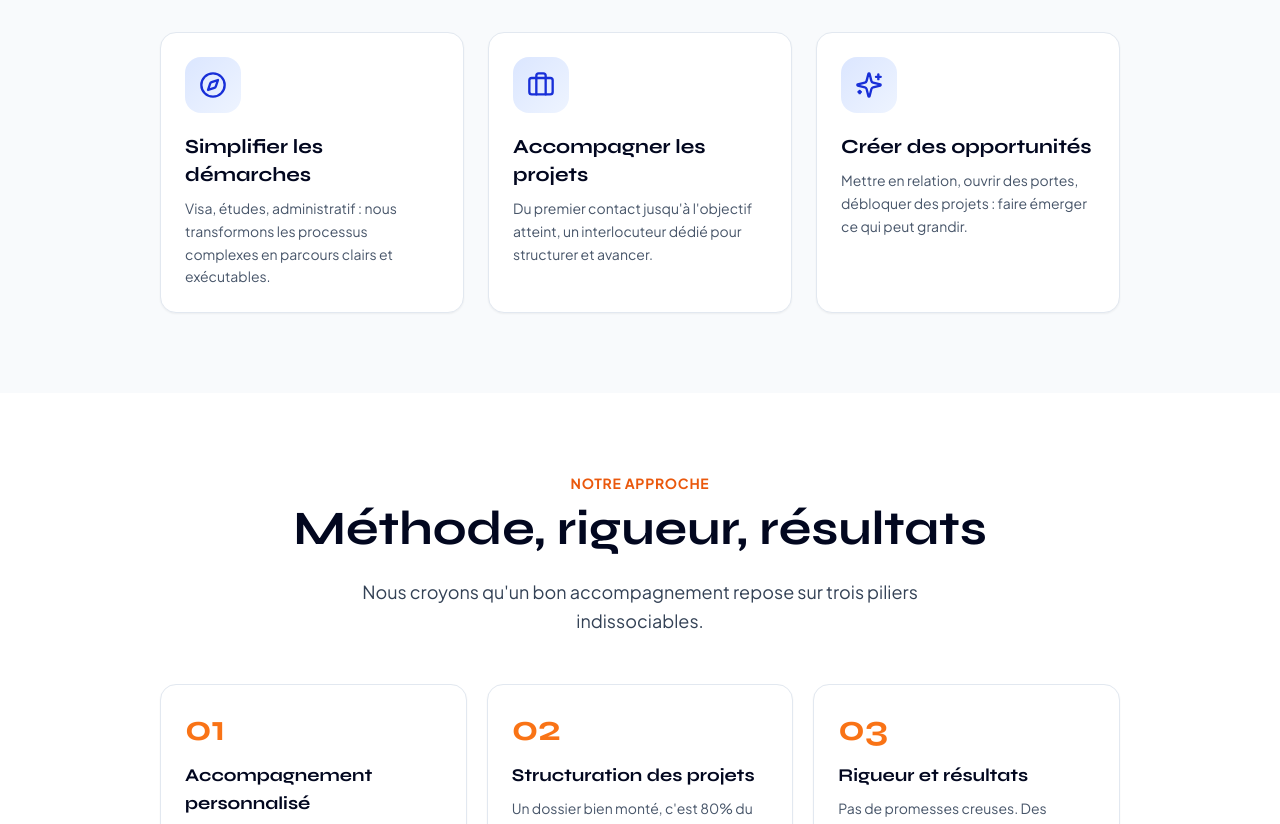
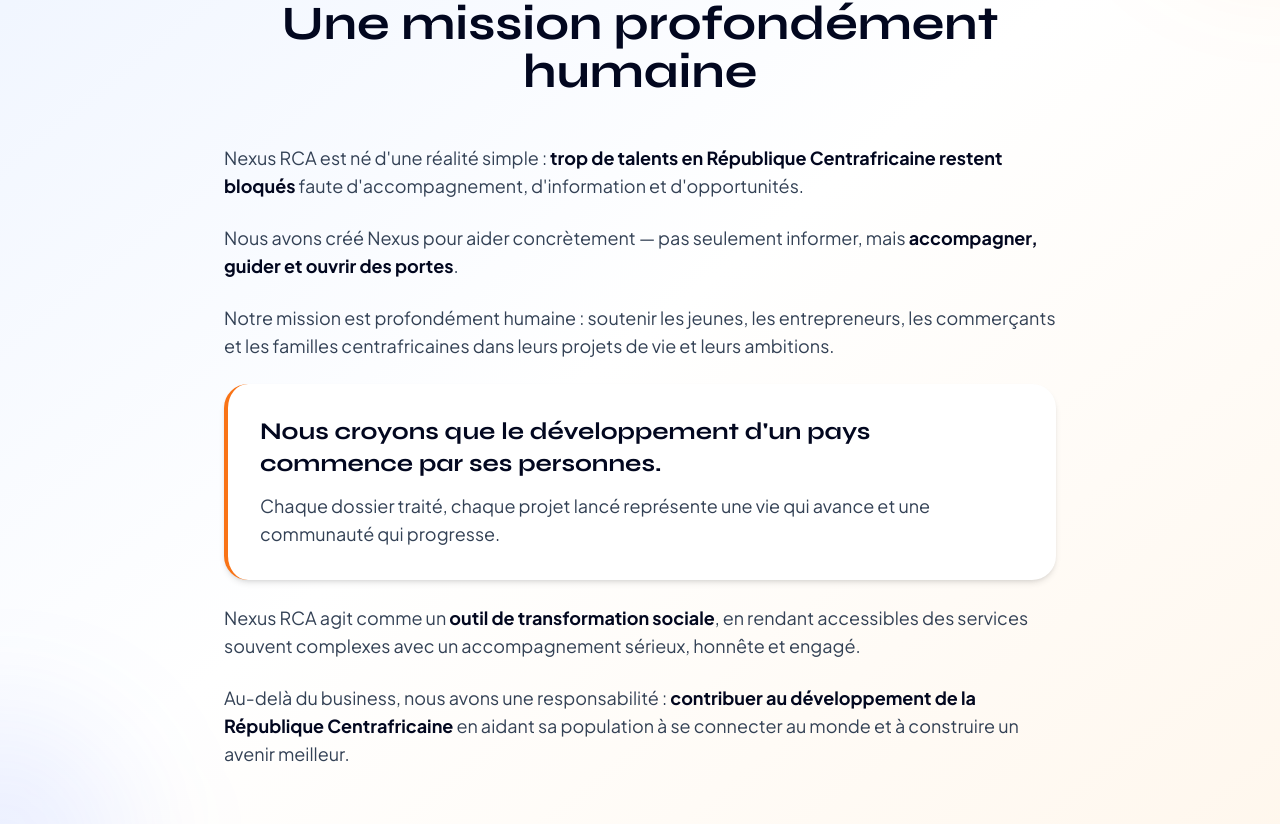
Before and after one commit to thkankou-debug/nexus-rca, a Next.js app: page /a-propos in a window 1280 px wide. Shown: the part 1356-2180 px from the top of the page. Built offline with nearby package versions, Linux system fonts and the light colour scheme.

Commit message:
feat: section Vision + photos fondateurs equilibrees

```diff
--- a/app/a-propos/page.tsx
+++ b/app/a-propos/page.tsx
@@ -14,6 +14,7 @@
   MapPin,
   Briefcase,
   Users,
+  Heart,
 } from "lucide-react";
 import { Navbar } from "@/components/layout/Navbar";
 import { Footer } from "@/components/layout/Footer";
@@ -22,7 +23,7 @@
 export const metadata = {
   title: "À propos | Nexus RCA",
   description:
-    "Nexus RCA est une agence internationale basée à Bangui, spécialisée dans l'accompagnement administratif, les projets internationaux et le développement d'activités. Découvrez notre équipe et notre approche.",
+    "Nexus RCA est une agence internationale basée à Bangui, spécialisée dans l'accompagnement administratif, les projets internationaux et le développement d'activités. Découvrez notre vision, notre équipe et notre approche.",
 };
 
 interface Founder {
@@ -46,15 +47,15 @@
     bio: "Spécialiste de la logistique, du service client et de la gestion de projets. Thierry structure les opérations de Nexus RCA et accompagne les clients dans leurs démarches internationales avec rigueur et méthode. Sa vision : transformer chaque projet en résultat concret grâce à une approche structurée et un suivi sans faille.",
     initials: "TK",
     location: "Bangui · Canada",
-    photo: "/team/thierry-kankou.jpg", // ← decommente quand tu auras place la photo
+    // photo: "/team/thierry-kankou.jpg", // ← decommente quand tu auras place la photo
   },
   {
-    name: "Orson Dibert.K ",
+    name: "Orson Dibert L.",
     role: "Cofondateur & Responsable International (Europe–RCA)",
     bio: "Pilier de la stratégie internationale de Nexus RCA, Orson développe les ponts entre l'Europe et la Centrafrique. Son expertise en gestion et en coordination transfrontalière permet à l'agence d'accompagner des projets ambitieux à l'échelle internationale.",
     initials: "OD",
     location: "Europe · RCA",
-    photo: "/team/orson-dibert.jpg", // ← decommente quand tu auras place la photo
+    // photo: "/team/orson-dibert.jpg", // ← decommente quand tu auras place la photo
   },
 ];
 
@@ -191,6 +192,81 @@
           </div>
         </section>
 
+        {/* ==================== VISION (NOUVELLE SECTION) ==================== */}
+        <section className="relative overflow-hidden bg-gradient-to-br from-nexus-blue-50 via-white to-nexus-orange-50 py-20">
+          <div className="absolute -top-32 -right-32 h-64 w-64 rounded-full bg-nexus-orange-500/10 blur-3xl" />
+          <div className="absolute -bottom-32 -left-32 h-64 w-64 rounded-full bg-nexus-blue-500/10 blur-3xl" />
+
+          <div className="relative mx-auto max-w-4xl px-4 lg:px-8">
+            <div className="text-center">
+              <div className="mx-auto mb-4 inline-flex h-12 w-12 items-center justify-center rounded-2xl bg-gradient-to-br from-nexus-orange-500 to-nexus-orange-600 text-white shadow-lg">
+                <Heart className="h-6 w-6" />
+              </div>
+              <p className="text-sm font-bold uppercase tracking-wider text-nexus-orange-600">
+                Notre vision
+              </p>
+              <h2 className="mt-3 font-display text-3xl font-bold text-nexus-blue-950 sm:text-4xl md:text-5xl">
+                Une mission profondément humaine
+              </h2>
+            </div>
+
+            <div className="mt-12 space-y-6 text-base leading-relaxed text-slate-700 sm:text-lg">
+              <p>
+                Nexus RCA est né d'une réalité simple :{" "}
+                <strong className="text-nexus-blue-950">
+                  trop de talents en République Centrafricaine restent bloqués
+                </strong>{" "}
+                faute d'accompagnement, d'information et d'opportunités.
+              </p>
+
+              <p>
+                Nous avons créé Nexus pour aider concrètement — pas seulement
+                informer, mais{" "}
+                <strong className="text-nexus-blue-950">
+                  accompagner, guider et ouvrir des portes
+                </strong>
+                .
+              </p>
+
+              <p>
+                Notre mission est profondément humaine : soutenir les jeunes,
+                les entrepreneurs, les commerçants et les familles
+                centrafricaines dans leurs projets de vie et leurs ambitions.
+              </p>
+
+              {/* Citation mise en avant */}
+              <div className="my-10 rounded-3xl border-l-4 border-nexus-orange-500 bg-white px-6 py-6 shadow-md sm:px-8 sm:py-8">
+                <p className="font-display text-xl font-bold leading-snug text-nexus-blue-950 sm:text-2xl">
+                  Nous croyons que le développement d'un pays commence par ses
+                  personnes.
+                </p>
+                <p className="mt-3 text-base leading-relaxed text-slate-700 sm:text-lg">
+                  Chaque dossier traité, chaque projet lancé représente une vie
+                  qui avance et une communauté qui progresse.
+                </p>
+              </div>
+
+              <p>
+                Nexus RCA agit comme un{" "}
+                <strong className="text-nexus-blue-950">
+                  outil de transformation sociale
+                </strong>
+                , en rendant accessibles des services souvent complexes avec un
+                accompagnement sérieux, honnête et engagé.
+              </p>
+
+              <p>
+                Au-delà du business, nous avons une responsabilité :{" "}
+                <strong className="text-nexus-blue-950">
+                  contribuer au développement de la République Centrafricaine
+                </strong>{" "}
+                en aidant sa population à se connecter au monde et à construire
+                un avenir meilleur.
+              </p>
+            </div>
+          </div>
+        </section>
+
         {/* ==================== MISSION ==================== */}
         <section className="bg-slate-50 py-20">
           <div className="mx-auto max-w-5xl px-4 lg:px-8">
@@ -322,7 +398,7 @@
               </p>
             </div>
 
-            <div className="mt-12 grid gap-8 md:grid-cols-2">
+            <div className="mt-12 grid gap-8 md:grid-cols-2 lg:gap-12">
               {FOUNDERS.map((founder) => (
                 <FounderCard key={founder.name} founder={founder} />
               ))}
@@ -405,7 +481,7 @@
 }
 
 // ============================================================================
-// SOUS-COMPOSANTS (tous en server components — pas de onClick/onError)
+// SOUS-COMPOSANTS
 // ============================================================================
 
 function Stat({ number, label }: { number: string; label: string }) {
@@ -469,13 +545,18 @@
   );
 }
 
+// ============================================================================
+// CARTE FONDATEUR — design horizontal avec photo plus petite et equilibree
+// ============================================================================
 function FounderCard({ founder }: { founder: Founder }) {
   return (
-    <div className="group overflow-hidden rounded-3xl border border-slate-200 bg-white shadow-card transition hover:shadow-card-hover">
-      {/* Photo si fournie, sinon initiales */}
-      <div className="relative aspect-[4/5] w-full overflow-hidden bg-gradient-to-br from-nexus-blue-100 via-slate-100 to-nexus-orange-100">
+    <div className="group rounded-3xl border border-slate-200 bg-white p-6 shadow-card transition hover:shadow-card-hover sm:p-8">
+      <div className="flex flex-col items-center gap-6 sm:flex-row sm:items-start">
+        {/* Photo / initiales — taille reduite et equilibree */}
+        <div className="relative shrink-0">
+          <div className="relative h-32 w-32 overflow-hidden rounded-2xl bg-gradient-to-br from-nexus-blue-100 via-slate-100 to-nexus-orange-100 shadow-lg ring-4 ring-white sm:h-36 sm:w-36">
             {founder.photo ? (
-          // Vraie photo : on l affiche en couvrant tout
+              // Vraie photo : portrait carre arrondi
               // eslint-disable-next-line @next/next/no-img-element
               <img
                 src={founder.photo}
@@ -483,36 +564,36 @@
                 className="h-full w-full object-cover transition-transform duration-500 group-hover:scale-105"
               />
             ) : (
-          // Pas de photo : on affiche les initiales dans un cercle
-          <div className="absolute inset-0 flex items-center justify-center">
-            <div className="flex h-32 w-32 items-center justify-center rounded-full bg-gradient-to-br from-nexus-blue-700 to-nexus-orange-500 font-display text-5xl font-bold text-white shadow-2xl">
+              // Pas de photo : initiales centrees
+              <div className="flex h-full w-full items-center justify-center bg-gradient-to-br from-nexus-blue-700 to-nexus-orange-500 font-display text-4xl font-bold text-white sm:text-5xl">
                 {founder.initials}
               </div>
-          </div>
             )}
-
-        {/* Badge localisation */}
-        <div className="absolute bottom-4 left-4 inline-flex items-center gap-1.5 rounded-full bg-white/95 px-3 py-1.5 text-xs font-semibold text-nexus-blue-950 shadow-md backdrop-blur">
-          <MapPin className="h-3.5 w-3.5 text-nexus-orange-500" />
-          {founder.location}
           </div>
         </div>
 
-      {/* Texte */}
-      <div className="p-6 sm:p-8">
-        <h3 className="font-display text-2xl font-bold text-nexus-blue-950">
+        {/* Texte du fondateur */}
+        <div className="flex-1 min-w-0 text-center sm:text-left">
+          <h3 className="font-display text-xl font-bold text-nexus-blue-950 sm:text-2xl">
             {founder.name}
           </h3>
           <p className="mt-1 text-sm font-semibold text-nexus-orange-600">
             {founder.role}
           </p>
+
+          {/* Localisation */}
+          <div className="mt-3 inline-flex items-center gap-1.5 rounded-full bg-slate-100 px-3 py-1 text-xs font-semibold text-slate-700">
+            <MapPin className="h-3.5 w-3.5 text-nexus-orange-500" />
+            {founder.location}
+          </div>
+
           <p className="mt-4 text-sm leading-relaxed text-slate-700">
             {founder.bio}
           </p>
 
           {/* Liens contact */}
           {(founder.email || founder.linkedin) && (
-          <div className="mt-5 flex gap-2 border-t border-slate-200 pt-5">
+            <div className="mt-5 flex justify-center gap-2 border-t border-slate-200 pt-5 sm:justify-start">
               {founder.email && (
                 <a
                   href={`mailto:${founder.email}`}
@@ -537,5 +618,6 @@
           )}
         </div>
       </div>
+    </div>
   );
 }
```
Lines whose indentation alone changed are shown as unchanged.
